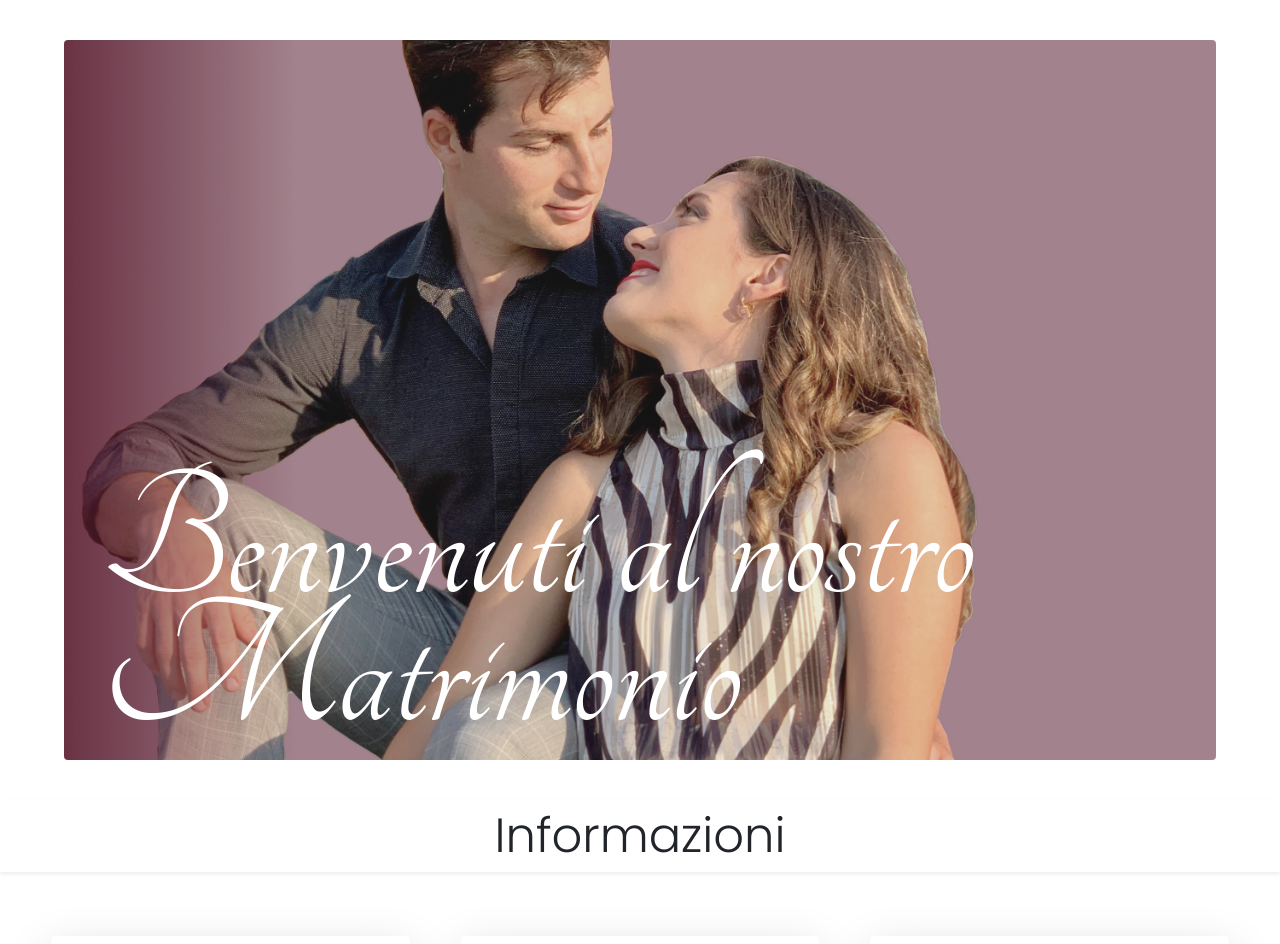
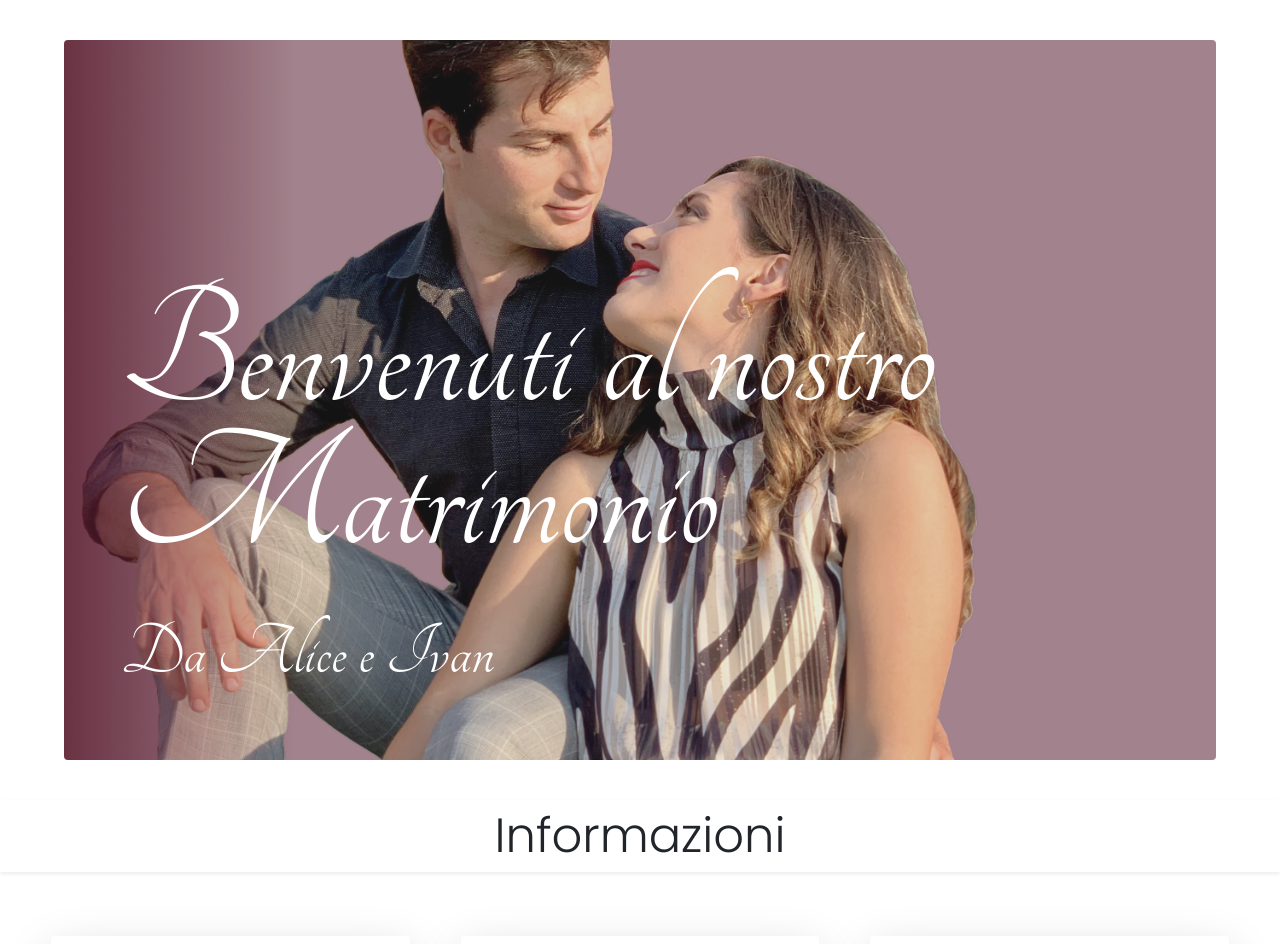
Before and after one commit to XKlaymoreX/alivan, a React (Create React App) app in the folder client/: page / in a window 1280 px wide. Shown: the top 944 px of the page. Built offline with nearby package versions, Linux system fonts and the light colour scheme.

Commit message:
text fix

```diff
--- a/client/src/App.tsx
+++ b/client/src/App.tsx
@@ -6,6 +6,8 @@ import { BrowserRouter as Router, Route, Switch } from 'react-router-dom'
 
 
 function App() {
+
+
 
   return (
       <Router>
--- a/client/src/routes/Home/Home.tsx
+++ b/client/src/routes/Home/Home.tsx
@@ -2,12 +2,12 @@ import React from 'react'
 import Content from './components/Content'
 import Header from './components/Header'
 
+
 const Home : React.FC = () => {
-
 
     return (
         <div className="Home d-flex flex-column">
-            <Header />
+            <Header  />
             <Content />
         </div>
     )
--- a/client/src/routes/Home/components/Header.tsx
+++ b/client/src/routes/Home/components/Header.tsx
@@ -4,44 +4,43 @@ import HeaderImage from '../media/try.png'
 import HeaderImageTwo from '../media/try2.png'
 import Navbar from './Navbar'
 
-const Header: React.FC = () => {
+const Header: React.FC = (props) => {
 
 
 
-
-    const [useImage,setImage] = React.useState(HeaderImage)
+    const [useImage, setImage] = React.useState(HeaderImage)
 
 
     React.useEffect(() => {
         window.addEventListener('resize', () => {
-            if(window.innerWidth < 1380){
-                    setImage(HeaderImageTwo)
-            }else{
+            if (window.innerWidth < 1380) {
+                setImage(HeaderImageTwo)
+            } else {
                 setImage(HeaderImage)
             }
         })
 
         window.addEventListener('load', () => {
-            if(window.innerWidth < 1380){
-                    setImage(HeaderImageTwo)
-            }else{
+            if (window.innerWidth < 1380) {
+                setImage(HeaderImageTwo)
+            } else {
                 setImage(HeaderImage)
             }
         })
         return
 
         window.removeEventListener('resize', () => {
-            if(window.innerWidth < 1380){
-                    setImage(HeaderImageTwo)
-            }else{
+            if (window.innerWidth < 1380) {
+                setImage(HeaderImageTwo)
+            } else {
                 setImage(HeaderImage)
             }
         })
         window.removeEventListener('load', () => {
 
-            if(window.innerWidth < 1380){
-                    setImage(HeaderImageTwo)
-            }else{
+            if (window.innerWidth < 1380) {
+                setImage(HeaderImageTwo)
+            } else {
                 setImage(HeaderImage)
             }
         })
@@ -51,14 +50,16 @@ const Header: React.FC = () => {
 
     return (
         <React.Fragment>
+            <div className="textWrapper">
+                <div className="textContainer">
+                    <span className="bigText">Benvenuti al nostro<br/> Matrimonio</span><br />
+                    <span className="smallText">Da Alice e Ivan</span>
+                </div>
+            </div>
+
             <div className="imgSectionWrapper" style={{ height: "100vh", display: "flex", justifyContent: "center", alignItems: "center" }}>
                 {/* <Navbar /> */}
-                    <span className="textContainer">
-                        Benvenuti al nostro Matrimonio<br/>
-                        <span className="smallText">Da Alice e Ivan</span>
-                    </span>
-
-                <img src={useImage} loading="lazy" className="rounded" style={{userSelect:"none", pointerEvents:"none" ,objectFit: "cover", width: "90%", height: "90%", objectPosition: "center", filter: "brightness(100%) contrast(85%) saturate(80%)" }} />
+                <img src={useImage} loading="lazy" className="rounded" style={{ userSelect: "none", pointerEvents: "none", objectFit: "cover", width: "90%", height: "90%", objectPosition: "center", filter: "brightness(100%) contrast(85%) saturate(80%)" }} />
             </div>
         </React.Fragment>
 
--- a/client/src/routes/Home/components/InfoSection.tsx
+++ b/client/src/routes/Home/components/InfoSection.tsx
@@ -12,7 +12,7 @@ const InfoSection: React.FC = () => {
                 <span>Informazioni</span>
             </div>
             <div className="infoGrid ">
-                <InfoCard svg={CalendarSVG} questionMark="Quando?" info="1 Luglio 2021|11:30am" details="Salva Evento" href={"https://calendar.google.com/event?action=TEMPLATE&tmeid=MXV1ZzJvN2c1Z21mN29lM3R0Z2k3bmxhOG4gaG96YS5jcmlzdGlhbjAxQG0&tmsrc=hoza.cristian01%40gmail.com"} />
+                <InfoCard svg={CalendarSVG} questionMark="Quando?" info="1 Luglio 2021-11:30am" details="Salva Evento" href={"https://calendar.google.com/event?action=TEMPLATE&tmeid=MXV1ZzJvN2c1Z21mN29lM3R0Z2k3bmxhOG4gaG96YS5jcmlzdGlhbjAxQG0&tmsrc=hoza.cristian01%40gmail.com"} />
                 <InfoCard svg={MapSVG} questionMark="Dove?" info="Monforte d'Alba" details="Vai alla Mappa" href={"https://goo.gl/maps/5yWbVswnEs46aqeA9"}/>
                 <InfoCard svg={RestaurantSVG} questionMark="Ristorante?" info="Ristorante 'La Torricella'" details="Vai al Sito" href={"http://www.latorricella.eu/it/"} />
             </div>
--- a/client/src/routes/Home/styles/Header.css
+++ b/client/src/routes/Home/styles/Header.css
@@ -11,46 +11,74 @@
 
 .textContainer{
         color: white;
-        font-size: 10vw;
         font-family: "Tangerine";
-        z-index: +1;
-        left: 8%;
-        top: 30%;
+        z-index: inherit;
         user-select:none;
         text-align:left;
-        position:absolute;
-        width:74%;
-        line-height:8vw;
+        position: relative;
+        width: 90%;
+        height: 90%;
+        display: flex;
+        flex-flow: column;
+        align-items: flex-start;
+        justify-content:center;
+        margin-bottom: 100px;
+}
+
+.textWrapper{
+    z-index: +1;
+    position: absolute;
+    height: 100vh;
+    width: 100%;
+    display: flex;
+    justify-content: center;
+    align-items: center;
+}
+
+.bigText{
+    line-height: .8em;
+    font-size:10vw;
+    margin-left: 5%;
+
 }
 
 .smallText{
+    position: relative;
     font-size:4vw;
+    margin-left: 5%;
+
 }
 
 
 
 @media screen and (max-width:1380px){
+
     .textContainer{
-        top:60%;
-        font-size: 15vw;
-        line-height: 10vw;
+        justify-content:flex-end;
+    }
+    .bigText{
+        line-height: .8em;
+        font-size:14vw;
+        margin-left: 5%;
     }
 
     .smallText{
-        font-size: 6vw;
+        font-size:6vw;
+        margin-left: 5%;
     }
+
 }
 
 @media screen and (max-width:500px){
-    .textContainer{
-        top:60%;
-        width: auto;
-        font-size: 18vw;
-        line-height: 12vw;
+    .bigText{
+        line-height: .8em;
+        font-size:18vw;
+        margin-left: 5%;
     }
 
     .smallText{
-        font-size: 8vw;
+        font-size:8vw;
+        margin-left: 5%;
     }
 }
 
```
Also changed, not shown: 12 other files (tests, documents, lock files or other folders).
